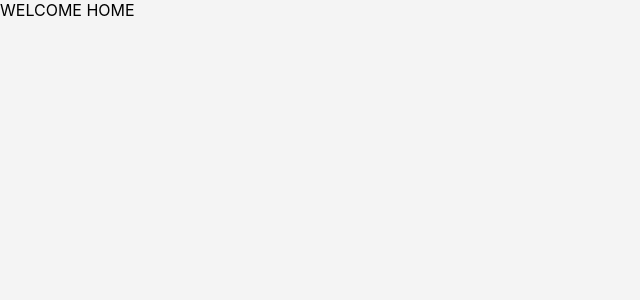
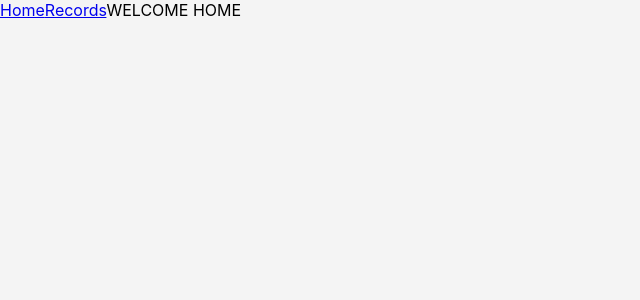
Before and after one commit to VincentPauley/sports-almanac-fe, a React (Create React App) app: page / in a window 1280 px wide. Shown: the top 300 px of the page, without its empty margins (0-640 px from the left). Built offline with nearby package versions, Linux system fonts and the light colour scheme.

Commit message:
minor bugfixes

```diff
--- a/src/App.js
+++ b/src/App.js
@@ -1,5 +1,6 @@
 import { BrowserRouter as Router, Routes, Route, Link } from 'react-router-dom'
-
+import AppBar from '@mui/material/AppBar'
+import Toolbar from '@mui/material/Toolbar'
 import './App.css'
 
 import GameRecords from './components/GameRecords'
@@ -15,6 +16,8 @@ function Home() {
 function App() {
   return (
     <Router>
+      <Link to="/">Home</Link>
+      <Link to="/records">Records</Link>
       <Routes>
         <Route path="/" element={<Home />} />
         <Route path="/records" element={<Records />} />
--- a/src/components/GameRecord.js
+++ b/src/components/GameRecord.js
@@ -38,11 +38,7 @@ const GameRecord = props => {
         aria-labelledby={`simple-tab-${index}`}
         {...other}
       >
-        {value === index && (
-          <Box sx={{ p: 3 }}>
-            <Typography>{children}</Typography>
-          </Box>
-        )}
+        {value === index && <Box sx={{ p: 3 }}>{children}</Box>}
       </div>
     )
   }
--- a/src/components/ObjectReadout.js
+++ b/src/components/ObjectReadout.js
@@ -18,7 +18,7 @@ const ObjectReadout = props => {
         </TableHead>
         <TableBody>
           {Object.keys(props.obj).map(key => (
-            <TableRow>
+            <TableRow key={props.obj.id + Math.random()}>
               <TableCell>{key}</TableCell>
               <TableCell>{props.obj[key]}</TableCell>
             </TableRow>
```
